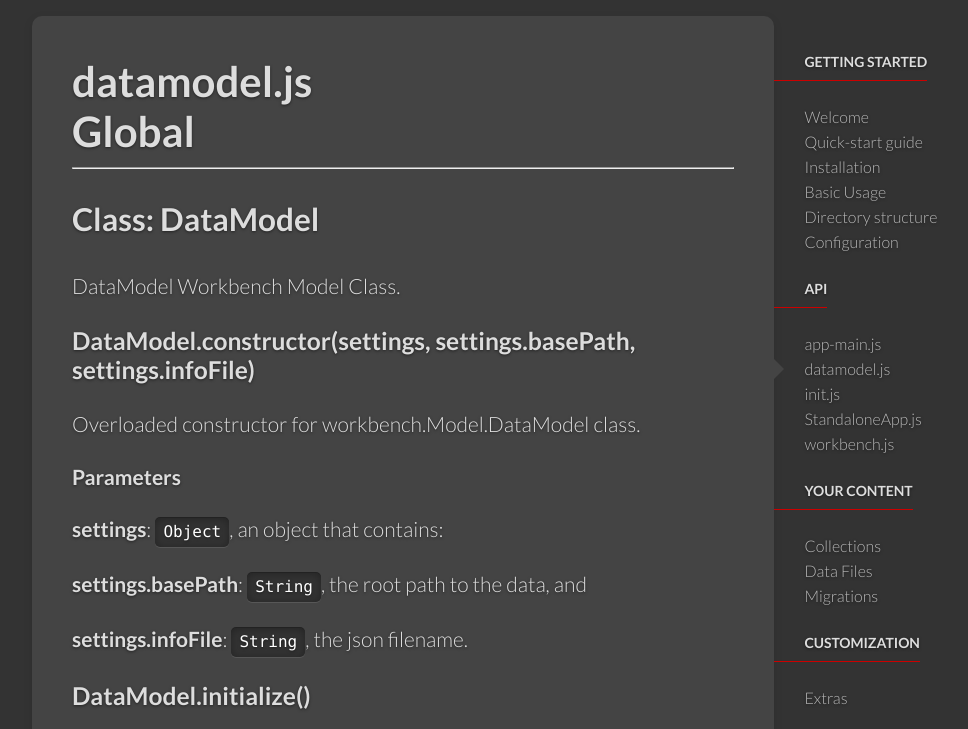
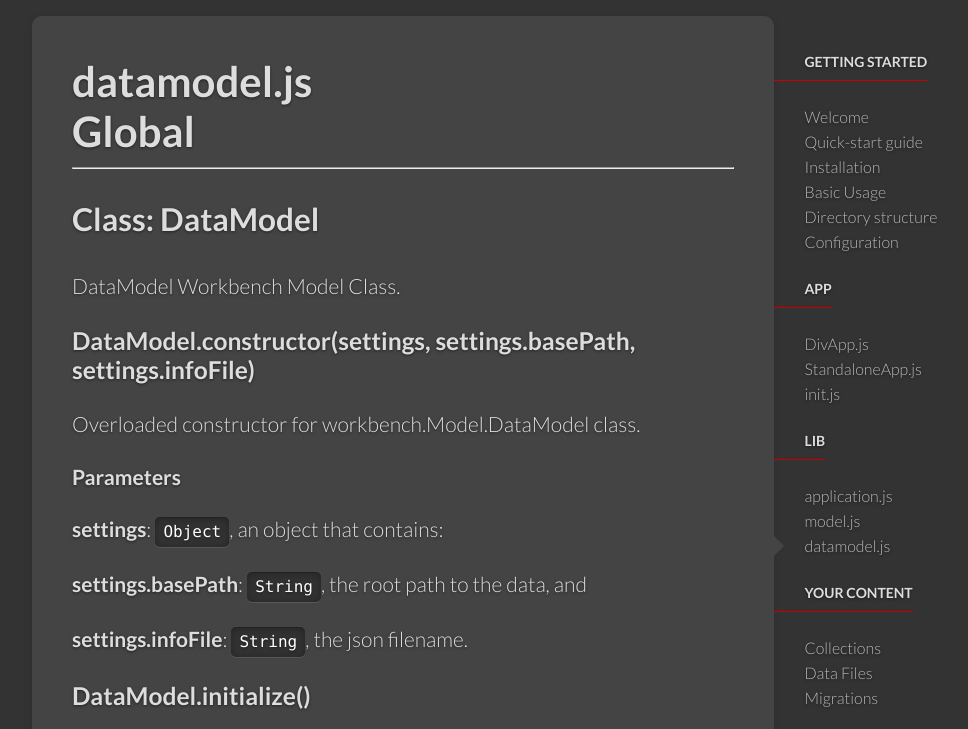
Before and after one commit to patrickoleary/workbench, a Jekyll site: the page built from _docs/datamodel.md, in a window 1280 px wide and 900 px high, cut to the strip 171-900 px from the top of the window. Shown: the whole strip, without its empty margins (139-1107 px from the left). Built offline with Jekyll 4.4.1, drawn with Linux system fonts in a browser that asks for light colours.

```diff
--- a/_data/docs.yml
+++ b/_data/docs.yml
@@ -7,13 +7,17 @@
   - structure
   - configuration
 
-- title: API
+- title: app
   docs:
-  - app-main
+  - DivApp
+  - StandaloneApp
+  - init
+
+- title: lib
+  docs:
+  - application
+  - model
   - datamodel
-  - init
-  - StandaloneApp
-  - workbench
 
 - title: Your Content
   docs:
--- a/_docs/StandaloneApp.md
+++ b/_docs/StandaloneApp.md
@@ -1,8 +1,8 @@
 ---
 layout: docs
 title: StandaloneApp.js
-prev_section: init
-next_section: workbench
+prev_section: DivApp
+next_section: init
 permalink: /docs/StandaloneApp/
 ---
 
--- a/_docs/datamodel.md
+++ b/_docs/datamodel.md
@@ -1,8 +1,8 @@
 ---
 layout: docs
 title: datamodel.js
-prev_section: app-main
-next_section: init
+prev_section: model
+next_section: collections
 permalink: /docs/datamodel/
 ---
 
```
Also changed, not shown: _docs/DivApp.md (added, +70 -0 lines), _docs/app-main.md (deleted, +0 -8 lines), _docs/application.md (added, +47 -0 lines), _docs/init.md (+6 -2 lines), _docs/model.md (added, +85 -0 lines).
